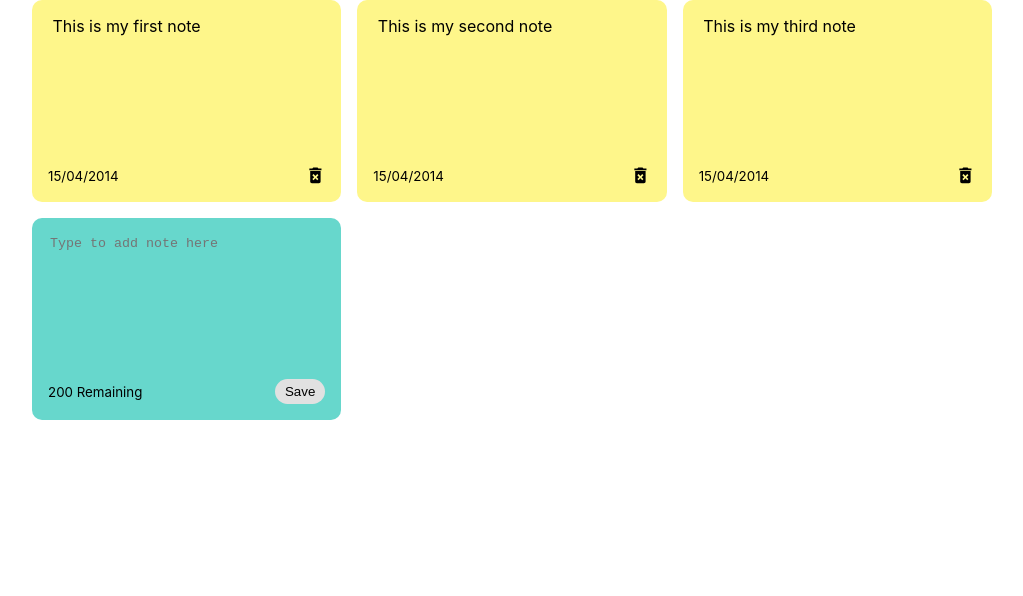
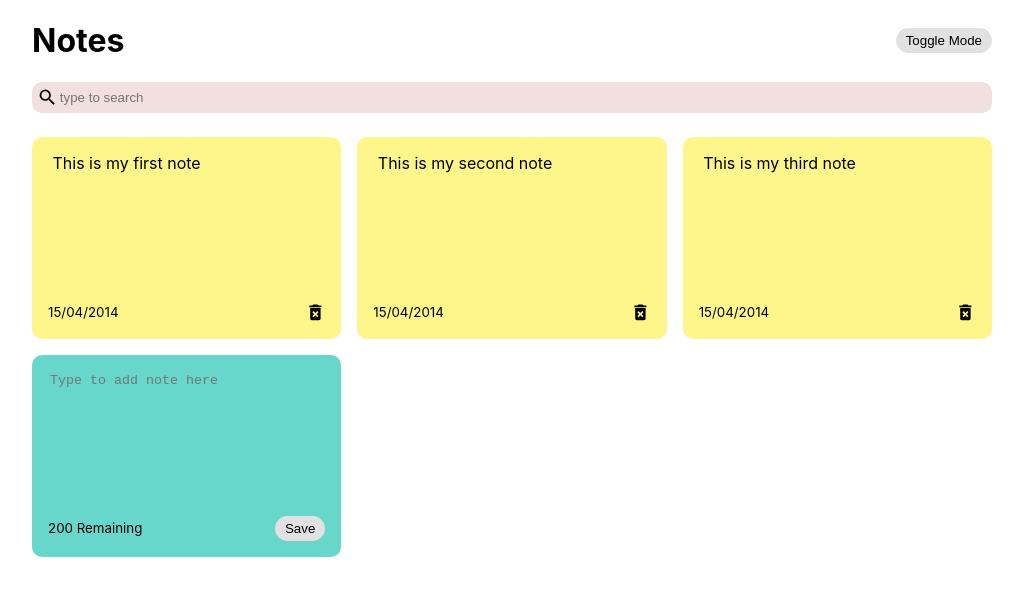
Before and after one commit to twi05/notes-app, a React (Create React App) app: page / in a window 1280 px wide. Shown: the top 596 px of the page, without its empty margins (128-1151 px from the left). Built offline with nearby package versions, Linux system fonts and the light colour scheme.

Commit message:
add search feature

```diff
--- a/src/App.js
+++ b/src/App.js
@@ -1,50 +1,57 @@
-import React from 'react'
-import Notes_list from './components/Notes_list'
-import {nanoid} from 'nanoid';
+import React, { useState } from "react";
+import Notes_list from "./components/Notes_list";
+import { nanoid } from "nanoid";
+import Search from "./components/Search";
+import Header from "./components/Header";
 const App = () => {
-  const [notes,setNotes] = React.useState([
+  const [notes, setNotes] = React.useState([
     {
-      id:nanoid(),
-      text: ' This is my first note',
-      date: '15/04/2014'
+      id: nanoid(),
+      text: " This is my first note",
+      date: "15/04/2014",
     },
     {
-      id:nanoid(),
-      text: ' This is my second note',
-      date: '15/04/2014'
+      id: nanoid(),
+      text: " This is my second note",
+      date: "15/04/2014",
     },
     {
-      id:nanoid(),
-      text: ' This is my third note',
-      date: '15/04/2014'
+      id: nanoid(),
+      text: " This is my third note",
+      date: "15/04/2014",
     },
+  ]);
 
-  ])
-
-  const addNote=(text)=>{
+  const addNote = (text) => {
     const date = new Date();
     const newNote = {
-      id:nanoid(),
-      text:text,
-      date:date.toLocaleDateString()
-    }
+      id: nanoid(),
+      text: text,
+      date: date.toLocaleDateString(),
+    };
     setNotes([...notes, newNote]);
-  }
+  };
 
-  const deleteNote=(id)=>{
-
-   const newNotes =  notes.filter((note)=>note.id !==id);
-   setNotes(newNotes);
-
-  }
-  return (
-    <div className='container'>
-      <Notes_list notes={notes} handleAddNote={addNote} handleDeleteNote={deleteNote}/>
+  const deleteNote = (id) => {
+    const newNotes = notes.filter((note) => note.id !== id);
+    setNotes(newNotes);
+  };
 
 
+  const [searchText, setSearchText] = useState('');
 
+  return (
+    <div className="container">
+      <Header/>
+      <Search handleSearchNote={setSearchText} />
+      <Notes_list
+
+        notes={notes.filter((note)=>note.text.toLowerCase().includes(searchText))}
+        handleAddNote={addNote}
+        handleDeleteNote={deleteNote}
+      />
     </div>
-  )
-}
+  );
+};
 
-export default App
+export default App;
--- /dev/null
+++ b/src/components/Header.jsx
@@ -0,0 +1,17 @@
+import React from 'react'
+
+const Header = () => {
+  return (
+    <div className='header'>
+        <h1>Notes</h1>
+        <button className='save'>Toggle Mode</button>
+
+
+
+
+
+    </div>
+  )
+}
+
+export default Header
--- a/src/components/Note.jsx
+++ b/src/components/Note.jsx
@@ -9,7 +9,7 @@ const deleteNote=(id)=>{
 
 
   return (
-    <div className="note">
+    <div className="note" >
       <span>{text}</span>
       <div className="note-footer">
         <small>{date}</small>
--- a/src/components/Notes_list.jsx
+++ b/src/components/Notes_list.jsx
@@ -2,11 +2,20 @@ import React from "react";
 import AddNote from "./AddNote";
 import Note from "./Note";
 
-const Notes_list = ({ notes ,handleAddNote,handleDeleteNote}) => {
+const Notes_list = ({ notes, handleAddNote, handleDeleteNote }) => {
   return (
     <div className="notes-list">
       {notes.map((note) => {
-        return <Note id={note.id} text={note.text} date={note.date} handleDeleteNote={handleDeleteNote} />;
+        return (
+          <Note
+            key={note.id}
+            id={note.id}
+            text={note.text}
+            date={note.date}
+            handleDeleteNote={handleDeleteNote}
+
+          />
+        );
       })}
       <AddNote handleAddNote={handleAddNote} />
     </div>
--- /dev/null
+++ b/src/components/Search.jsx
@@ -0,0 +1,15 @@
+import React from 'react'
+import { MdSearch } from 'react-icons/md'
+
+const Search = ({handleSearchNote}) => {
+  return (
+    <div className='search'>
+    <MdSearch className='search-icon' size='1.3em'/>
+
+    <input type="text"  placeholder='type to search'
+    onChange={(e)=>handleSearchNote(e.target.value)}/>
+    </div>
+  )
+}
+
+export default Search
--- a/src/index.css
+++ b/src/index.css
@@ -13,6 +13,13 @@ code {
     max-width: 960px;
     margin: 0 auto;
     padding: 0 15px;
+}
+
+.header{
+    display: flex;
+    align-items: center;
+    justify-content: space-between;
+
 }
 
 .notes-list {
@@ -65,3 +72,32 @@ code {
     cursor: pointer;
 
 }
+
+.search{
+    display: flex;
+    align-items: center;
+    background-color: rgb(242, 223, 223);
+    border-radius: 10px;
+    padding: 5px;
+    margin-bottom: 1.5em;
+}
+
+.search input{
+    border: none;
+    background-color: rgb(242, 223, 223);
+
+}
+
+.search input:focus{
+    outline: none;
+}
+
+
+.dark-mode{
+    background-color: black;
+
+}
+
+.dark-mode h1{
+    color: white;
+}
```
